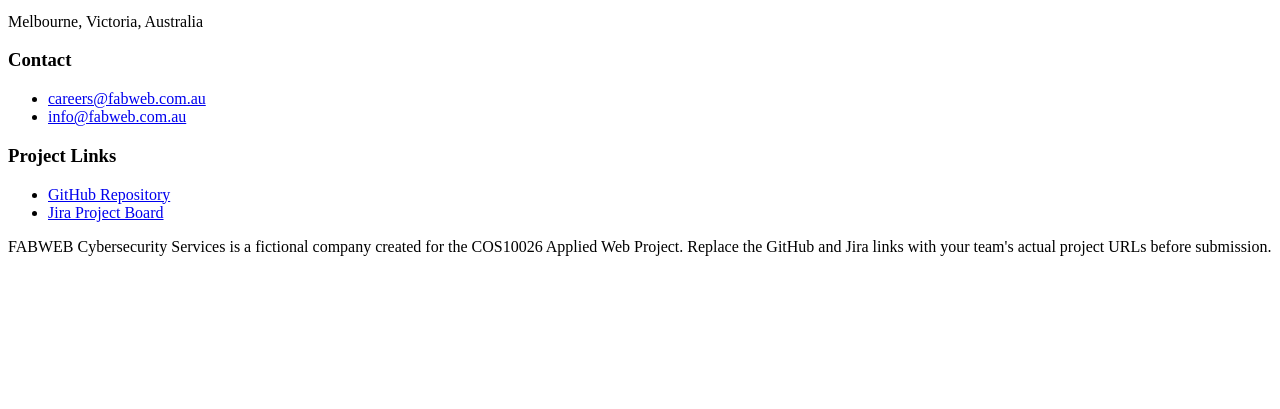
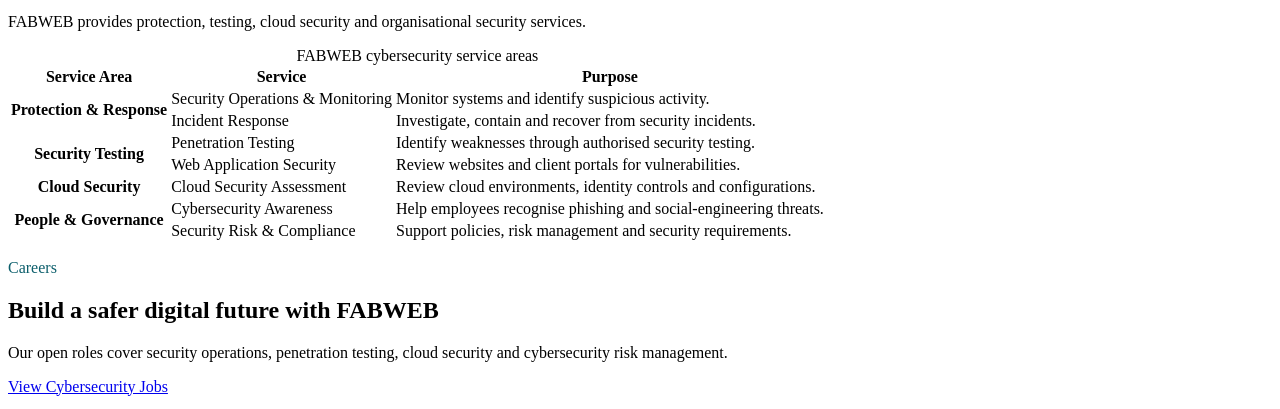
Before and after one commit to RShashimalKarunasinghe/Applied-Web-Project, a plain HTML site: page index.html in a window 1280 px wide. Shown: the part 3164-3573 px from the top of the page. Before the commit the page ends 3436 px from the top, so only its background shows below. Drawn offline with Linux system fonts and the light colour scheme.

Commit message:
add cybersecurity services table and careers section

```diff
--- a/index.html
+++ b/index.html
@@ -84,6 +84,74 @@
         </div>
       </div>
     </section>
+
+    <section class="section alt" aria-labelledby="services-title">
+      <div class="container">
+        <div class="section-heading">
+          <p class="eyebrow" style="color: #0B5E6B;">What We Do</p>
+          <h2 id="services-title">Core Cybersecurity Services</h2>
+          <p>FABWEB provides protection, testing, cloud security and organisational security services.</p>
+        </div>
+
+        <div class="table-wrap">
+          <table>
+            <caption>FABWEB cybersecurity service areas</caption>
+            <thead>
+              <tr>
+                <th scope="col">Service Area</th>
+                <th scope="col">Service</th>
+                <th scope="col">Purpose</th>
+              </tr>
+            </thead>
+            <tbody>
+              <tr>
+                <th scope="rowgroup" rowspan="2">Protection &amp; Response</th>
+                <td>Security Operations &amp; Monitoring</td>
+                <td>Monitor systems and identify suspicious activity.</td>
+              </tr>
+              <tr>
+                <td>Incident Response</td>
+                <td>Investigate, contain and recover from security incidents.</td>
+              </tr>
+              <tr>
+                <th scope="rowgroup" rowspan="2">Security Testing</th>
+                <td>Penetration Testing</td>
+                <td>Identify weaknesses through authorised security testing.</td>
+              </tr>
+              <tr>
+                <td>Web Application Security</td>
+                <td>Review websites and client portals for vulnerabilities.</td>
+              </tr>
+              <tr>
+                <th scope="row">Cloud Security</th>
+                <td>Cloud Security Assessment</td>
+                <td>Review cloud environments, identity controls and configurations.</td>
+              </tr>
+              <tr>
+                <th scope="rowgroup" rowspan="2">People &amp; Governance</th>
+                <td>Cybersecurity Awareness</td>
+                <td>Help employees recognise phishing and social-engineering threats.</td>
+              </tr>
+              <tr>
+                <td>Security Risk &amp; Compliance</td>
+                <td>Support policies, risk management and security requirements.</td>
+              </tr>
+            </tbody>
+          </table>
+        </div>
+      </div>
+    </section>
+
+    <section class="section" aria-labelledby="careers-title">
+      <div class="container">
+        <div class="section-heading">
+          <p class="eyebrow" style="color: #0B5E6B;">Careers</p>
+          <h2 id="careers-title">Build a safer digital future with FABWEB</h2>
+          <p>Our open roles cover security operations, penetration testing, cloud security and cybersecurity risk management.</p>
+        </div>
+        <a class="button" href="jobs.html">View Cybersecurity Jobs</a>
+      </div>
+    </section>
   </main>
 
   <footer class="site-footer">
```
